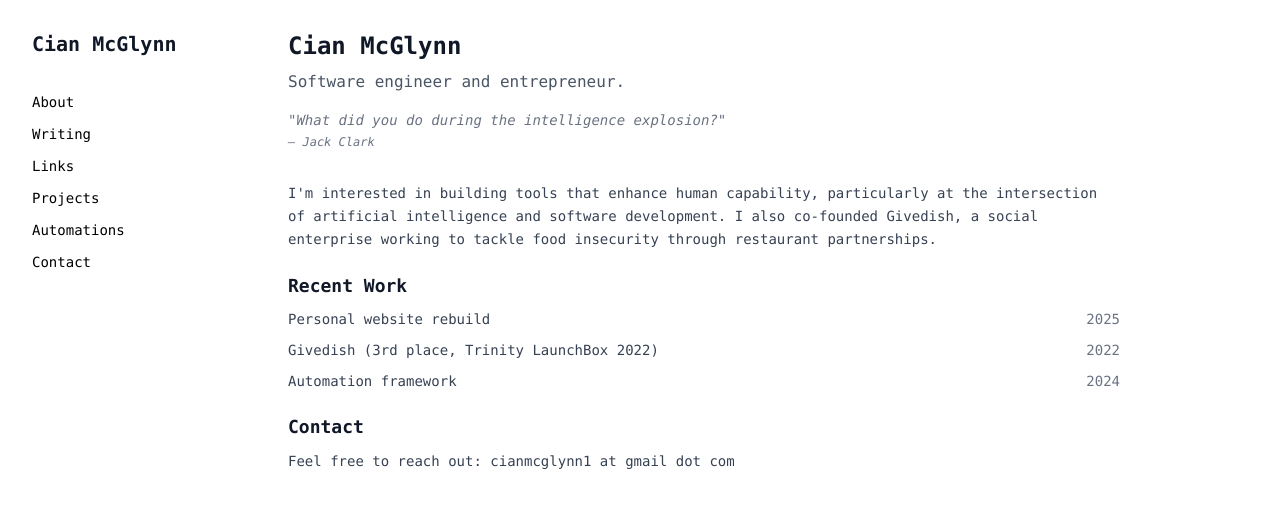
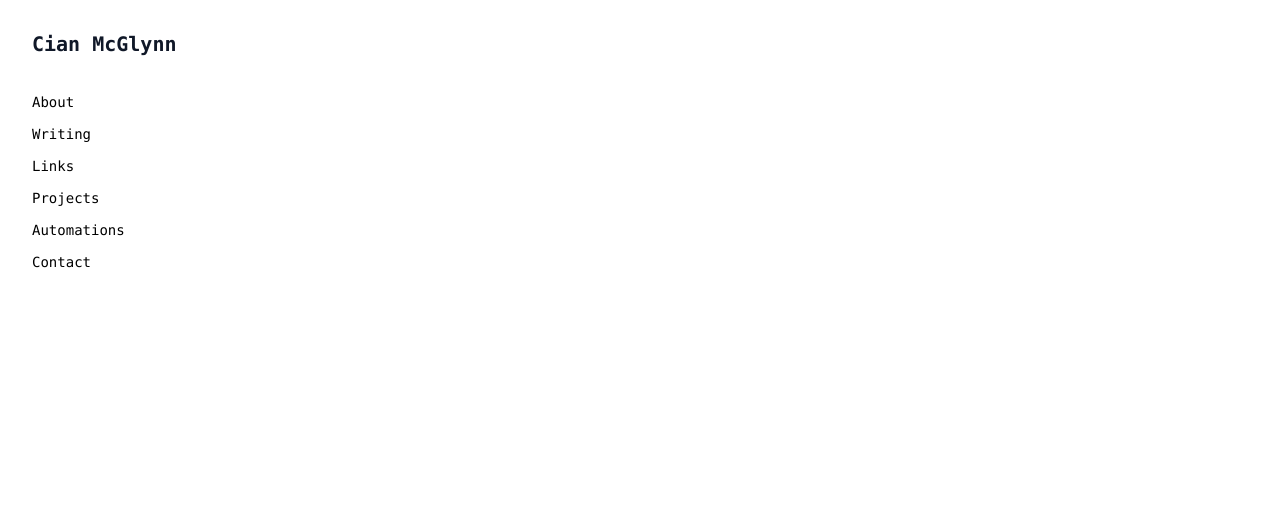
Before and after one commit to cianaic/personal-website, a Next.js app: page / in a window 1280 px wide. Shown: the top 508 px of the page. Built offline with nearby package versions, Linux system fonts and the light colour scheme.

Commit message:
blank canvas

```diff
--- a/src/app/about/page.tsx
+++ b/src/app/about/page.tsx
@@ -3,7 +3,6 @@ export default function About() {
     <div className="p-8 max-w-4xl">
       <div className="mb-8">
         <h1 className="text-2xl font-medium text-gray-900 mb-2">About</h1>
-        <p className="text-gray-600">Generalist.</p>
       </div>
 
       <div className="space-y-6 text-sm leading-relaxed text-gray-700">
--- a/src/app/page.tsx
+++ b/src/app/page.tsx
@@ -1,45 +1,7 @@
 export default function Home() {
   return (
     <div className="p-8 max-w-4xl">
-      <div className="mb-8">
-        <h1 className="text-2xl font-medium text-gray-900 mb-2">Cian McGlynn</h1>
-        <p className="text-gray-600">Software engineer and entrepreneur.</p>
-        <p className="text-sm text-gray-500 italic mt-4">
-          &quot;What did you do during the intelligence explosion?&quot;
-          <span className="block text-xs mt-1">— Jack Clark</span>
-        </p>
-      </div>
-
-      <div className="space-y-6 text-sm leading-relaxed text-gray-700">
-        <p>
-          I&apos;m interested in building tools that enhance human capability, particularly at the intersection
-          of artificial intelligence and software development. I also co-founded Givedish, a social enterprise
-          working to tackle food insecurity through restaurant partnerships.
-        </p>
-
-        <div>
-          <h2 className="text-lg font-medium text-gray-900 mb-3">Recent Work</h2>
-          <ul className="space-y-2">
-            <li className="flex justify-between items-center">
-              <span>Personal website rebuild</span>
-              <span className="text-gray-500">2025</span>
-            </li>
-            <li className="flex justify-between items-center">
-              <span>Givedish (3rd place, Trinity LaunchBox 2022)</span>
-              <span className="text-gray-500">2022</span>
-            </li>
-            <li className="flex justify-between items-center">
-              <span>Automation framework</span>
-              <span className="text-gray-500">2024</span>
-            </li>
-          </ul>
-        </div>
-
-        <div>
-          <h2 className="text-lg font-medium text-gray-900 mb-3">Contact</h2>
-          <p>Feel free to reach out: cianmcglynn1 at gmail dot com</p>
-        </div>
-      </div>
+      {/* Empty homepage - content accessed via sidebar navigation */}
     </div>
   );
 }
```
